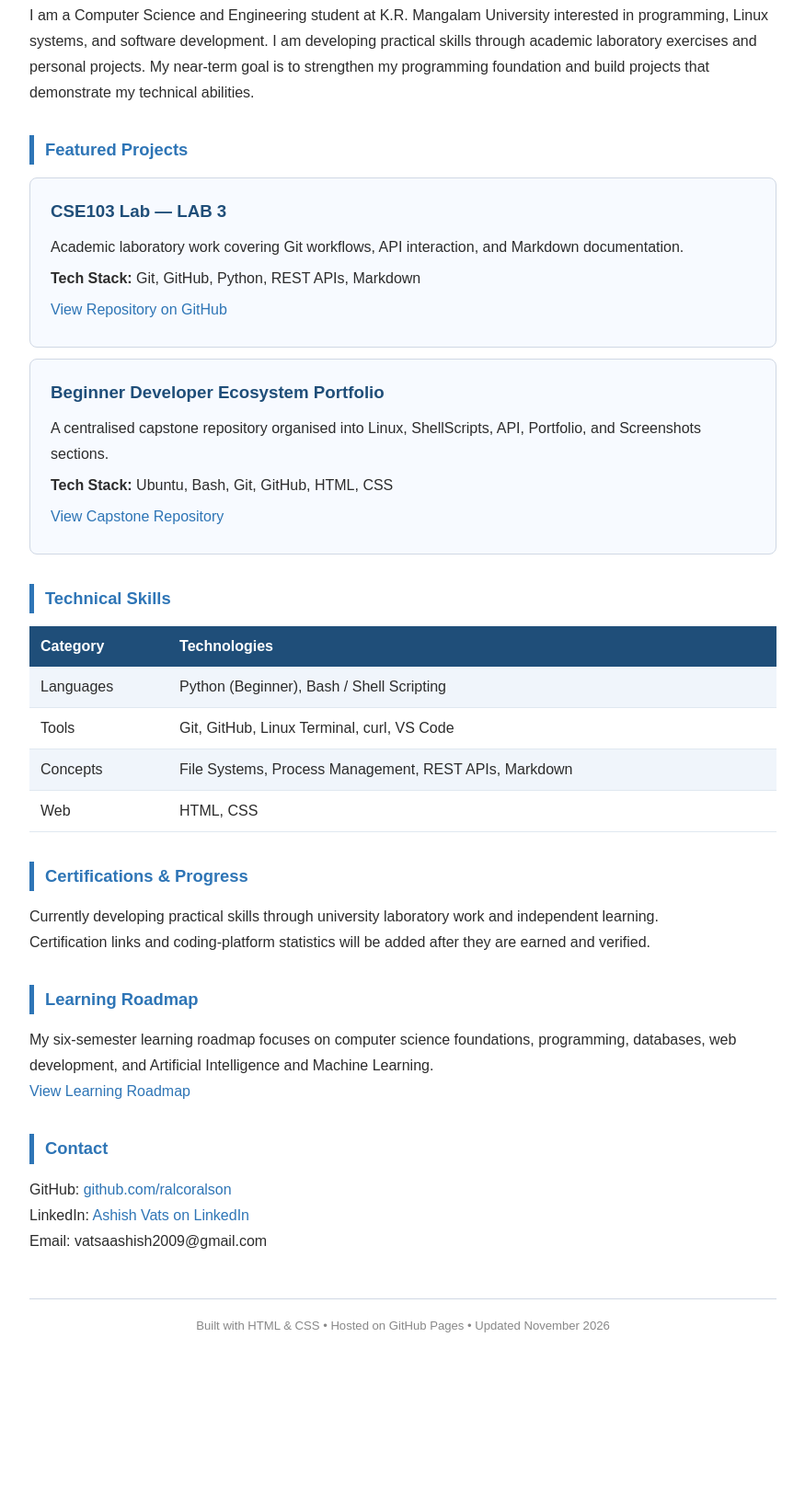
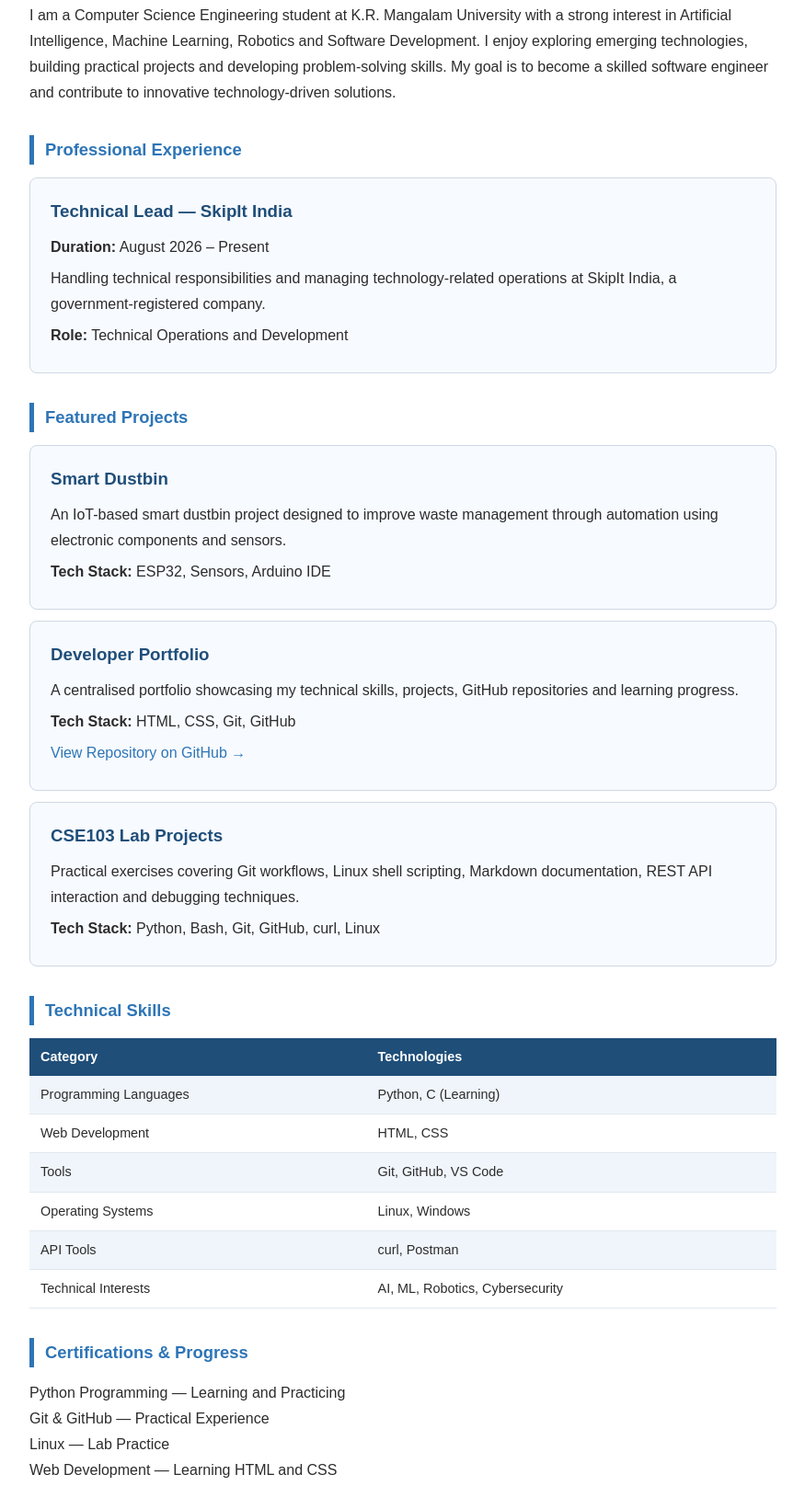
Before and after one commit to ralcoralson/DeveloperPortfolioFinal, a plain HTML site: page index.html in a window 1280 px wide. Shown: the part 292-1908 px from the top of the page at 92% size, without its empty margins (202-1077 px from the left). Before the commit the page ends 1794 px from the top, so only its background shows below. Drawn offline with Linux system fonts and the light colour scheme.

Commit message:
Revise developer portfolio layout and content
Updated the structure and content of the developer portfolio webpage, including changes to the header, about section, technical skills, and added professional experience and featured projects.

```diff
--- a/index.html
+++ b/index.html
@@ -1,11 +1,12 @@
 
 <!DOCTYPE html>
 <html lang="en">
+
 <head>
     <meta charset="UTF-8">
     <meta name="viewport" content="width=device-width, initial-scale=1.0">
-  <meta name="description" content="Ashish Vats - B.Tech Computer Science student developer portfolio.">
-  <title>Ashish Vats — Developer Portfolio</title>
+
+    <title>Ashish Vats | Developer Portfolio</title>
 
     <style>
         * {
@@ -38,6 +39,7 @@
         h2 {
             color: #2E75B6;
             font-size: 1.15rem;
+            font-weight: bold;
             margin: 32px 0 14px;
             padding-left: 12px;
             border-left: 5px solid #2E75B6;
@@ -46,7 +48,7 @@
         .badge {
             display: inline-block;
             background: #1F4E79;
-      color: white;
+            color: #fff;
             padding: 4px 14px;
             border-radius: 16px;
             font-size: 0.82rem;
@@ -78,14 +80,16 @@
 
         th {
             background: #1F4E79;
-      color: white;
+            color: #fff;
             padding: 8px 12px;
             text-align: left;
+            font-size: 0.9rem;
         }
 
         td {
             padding: 8px 12px;
             border-bottom: 1px solid #e0e8f0;
+            font-size: 0.9rem;
         }
 
         tr:nth-child(even) td {
@@ -109,113 +113,299 @@
             font-size: 0.82rem;
             color: #888;
         }
+
+        @media (max-width: 600px) {
+            body {
+                margin: 25px auto;
+                padding: 0 16px;
+            }
+
+            h1 {
+                font-size: 1.6rem;
+            }
+
+            .card {
+                padding: 16px;
+            }
+
+            table {
+                display: block;
+                overflow-x: auto;
+            }
+        }
     </style>
+
 </head>
 
 <body>
 
+    <!-- HEADER -->
+
     <header>
+
         <h1>Hi, I am Ashish Vats</h1>
-  <p>B.Tech CSE Student • K.R. Mangalam University, Gurugram • Batch 2026–30</p>
+
+        <p>
+            B.Tech Computer Science Engineering Student |
+            K.R. Mangalam University, Gurugram |
+            Batch 2026–30
+        </p>
 
         <p style="margin-top:12px">
+
             <span class="badge">Python</span>
             <span class="badge">Linux</span>
             <span class="badge">Git & GitHub</span>
             <span class="badge">Shell Scripting</span>
+            <span class="badge">HTML & CSS</span>
             <span class="badge">REST APIs</span>
-    <span class="badge">Markdown</span>
+            <span class="badge">AI & ML</span>
+
         </p>
+
     </header>
 
+
+    <!-- ABOUT ME -->
+
     <h2>About Me</h2>
+
     <p>
-  I am a Computer Science and Engineering student at K.R. Mangalam
-  University interested in programming, Linux systems, and software
-  development. I am developing practical skills through academic
-  laboratory exercises and personal projects. My near-term goal is
-  to strengthen my programming foundation and build projects that
-  demonstrate my technical abilities.
+        I am a Computer Science Engineering student at
+        K.R. Mangalam University with a strong interest in
+        Artificial Intelligence, Machine Learning, Robotics
+        and Software Development.
+
+        I enjoy exploring emerging technologies, building
+        practical projects and developing problem-solving skills.
+        My goal is to become a skilled software engineer and
+        contribute to innovative technology-driven solutions.
     </p>
+
+
+    <!-- PROFESSIONAL EXPERIENCE -->
+
+    <h2>Professional Experience</h2>
+
+    <div class="card">
+
+        <h3>Technical Lead — SkipIt India</h3>
+
+        <p>
+            <strong>Duration:</strong>
+            August 2026 – Present
+        </p>
+
+        <p>
+            Handling technical responsibilities and managing
+            technology-related operations at SkipIt India,
+            a government-registered company.
+        </p>
+
+        <p>
+            <strong>Role:</strong>
+            Technical Operations and Development
+        </p>
+
+    </div>
+
+
+    <!-- PROJECTS -->
 
     <h2>Featured Projects</h2>
 
     <div class="card">
-  <h3>CSE103 Lab — LAB 3</h3>
+
+        <h3>Smart Dustbin</h3>
+
         <p>
-    Academic laboratory work covering Git workflows, API interaction,
-    and Markdown documentation.
+            An IoT-based smart dustbin project designed to
+            improve waste management through automation
+            using electronic components and sensors.
         </p>
-  <p><strong>Tech Stack:</strong> Git, GitHub, Python, REST APIs, Markdown</p>
+
         <p>
-    <a href="https://github.com/ralcoralson/cse103-lab-LAB3"
-       target="_blank" rel="noopener noreferrer">
-      View Repository on GitHub
+            <strong>Tech Stack:</strong>
+            ESP32, Sensors, Arduino IDE
+        </p>
+
+    </div>
+
+
+    <div class="card">
+
+        <h3>Developer Portfolio</h3>
+
+        <p>
+            A centralised portfolio showcasing my technical
+            skills, projects, GitHub repositories and
+            learning progress.
+        </p>
+
+        <p>
+            <strong>Tech Stack:</strong>
+            HTML, CSS, Git, GitHub
+        </p>
+
+        <p>
+            <a href="https://github.com/ralcoralson/DeveloperPortfolioFinal"
+               target="_blank">
+                View Repository on GitHub →
             </a>
         </p>
+
     </div>
 
+
     <div class="card">
-  <h3>Beginner Developer Ecosystem Portfolio</h3>
+
+        <h3>CSE103 Lab Projects</h3>
+
         <p>
-    A centralised capstone repository organised into Linux,
-    ShellScripts, API, Portfolio, and Screenshots sections.
+            Practical exercises covering Git workflows,
+            Linux shell scripting, Markdown documentation,
+            REST API interaction and debugging techniques.
         </p>
-  <p><strong>Tech Stack:</strong> Ubuntu, Bash, Git, GitHub, HTML, CSS</p>
+
         <p>
-    <a href="https://github.com/ralcoralson/DeveloperPortfolio"
-       target="_blank" rel="noopener noreferrer">
-      View Capstone Repository
-    </a>
+            <strong>Tech Stack:</strong>
+            Python, Bash, Git, GitHub, curl, Linux
         </p>
+
     </div>
+
+
+    <!-- TECHNICAL SKILLS -->
 
     <h2>Technical Skills</h2>
 
     <table>
-  <tr><th>Category</th><th>Technologies</th></tr>
-  <tr><td>Languages</td><td>Python (Beginner), Bash / Shell Scripting</td></tr>
-  <tr><td>Tools</td><td>Git, GitHub, Linux Terminal, curl, VS Code</td></tr>
-  <tr><td>Concepts</td><td>File Systems, Process Management, REST APIs, Markdown</td></tr>
-  <tr><td>Web</td><td>HTML, CSS</td></tr>
+
+        <tr>
+            <th>Category</th>
+            <th>Technologies</th>
+        </tr>
+
+        <tr>
+            <td>Programming Languages</td>
+            <td>Python, C (Learning)</td>
+        </tr>
+
+        <tr>
+            <td>Web Development</td>
+            <td>HTML, CSS</td>
+        </tr>
+
+        <tr>
+            <td>Tools</td>
+            <td>Git, GitHub, VS Code</td>
+        </tr>
+
+        <tr>
+            <td>Operating Systems</td>
+            <td>Linux, Windows</td>
+        </tr>
+
+        <tr>
+            <td>API Tools</td>
+            <td>curl, Postman</td>
+        </tr>
+
+        <tr>
+            <td>Technical Interests</td>
+            <td>AI, ML, Robotics, Cybersecurity</td>
+        </tr>
+
     </table>
 
+
+    <!-- CERTIFICATIONS -->
+
     <h2>Certifications & Progress</h2>
+
     <p>
-  Currently developing practical skills through university laboratory
-  work and independent learning.
-</p>
-<p>
-  Certification links and coding-platform statistics will be added
-  after they are earned and verified.
+        Python Programming — Learning and Practicing
     </p>
 
+    <p>
+        Git & GitHub — Practical Experience
+    </p>
+
+    <p>
+        Linux — Lab Practice
+    </p>
+
+    <p>
+        Web Development — Learning HTML and CSS
+    </p>
+
+
+    <!-- LEARNING ROADMAP -->
+
     <h2>Learning Roadmap</h2>
+
     <p>
-  My six-semester learning roadmap focuses on computer science
-  foundations, programming, databases, web development, and
-  Artificial Intelligence and Machine Learning.
+        I am following a structured learning roadmap
+        focused on programming fundamentals, Data Structures
+        and Algorithms, Web Development, Database Management
+        Systems, Computer Networks and Artificial Intelligence.
+
+        My long-term goal is to develop expertise in
+        AI/ML and build real-world software projects.
     </p>
+
+
+    <!-- CONTACT -->
+
+    <h2>Contact</h2>
+
     <p>
-  <a href="Portfolio/learning_roadmap.md">
-    View Learning Roadmap
+        <strong>Email:</strong>
+        <a href="mailto:vatsaashish2009@gmail.com">
+            vatsaashish2009@gmail.com
         </a>
     </p>
 
-<h2>Contact</h2>
-<p>GitHub:
-  <a href="https://github.com/ralcoralson">github.com/ralcoralson</a>
+    <p>
+        <strong>Phone:</strong>
+        957608072
     </p>
-<p>LinkedIn:
-  <a href="https://www.linkedin.com/in/ashish-vats-b1ab3224b/">
-    Ashish Vats on LinkedIn
+
+    <p>
+        <strong>GitHub:</strong>
+        <a href="https://github.com/ralcoralson"
+           target="_blank">
+            github.com/ralcoralson
         </a>
     </p>
-<p>Email: vatsaashish2009@gmail.com</p>
+
+    <p>
+        <strong>GitHub Repository:</strong>
+        <a href="https://github.com/ralcoralson/DeveloperPortfolioFinal"
+           target="_blank">
+            DeveloperPortfolioFinal
+        </a>
+    </p>
+
+    <p>
+        <strong>LinkedIn:</strong>
+        <a href="https://www.linkedin.com/in/ashish-vats-b1ab3224b/"
+           target="_blank">
+            Ashish Vats — LinkedIn
+        </a>
+    </p>
+
+
+    <!-- FOOTER -->
 
     <footer>
-  Built with HTML & CSS • Hosted on GitHub Pages •
-  Updated November 2026
+
+        Built with HTML & CSS | Hosted on GitHub Pages
+
+        <br>
+
+        Ashish Vats | 2026
+
     </footer>
 
 </body>
```
Lines whose indentation alone changed are shown as unchanged.
